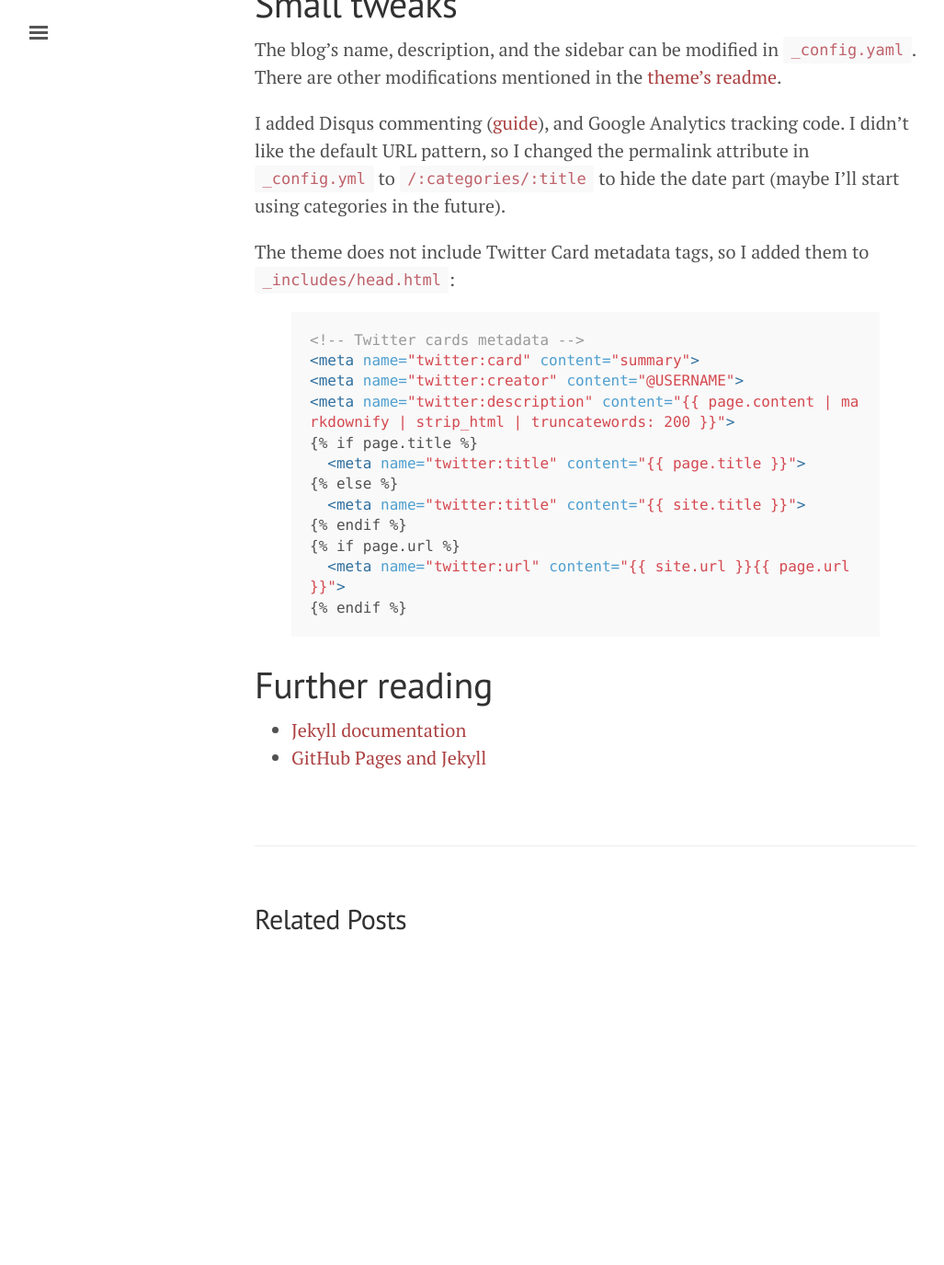
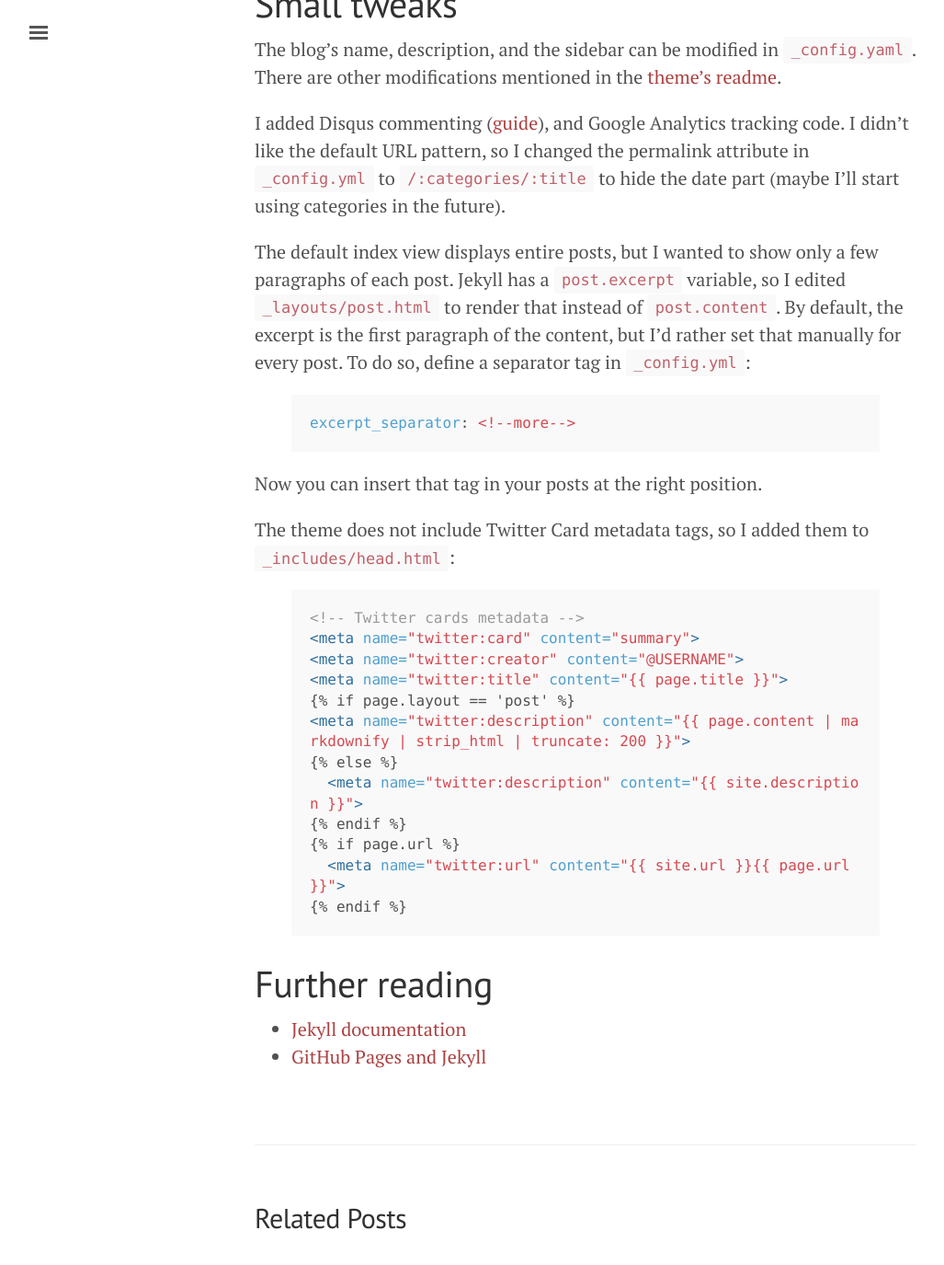
Before and after one commit to ofalvai/oliverfalvai.com, a Jekyll site: the page built from _posts/2015-12-12-gh-pages-jekyll-howto.md, in a window 1280 px wide and 1400 px high, scrolled down 1934 px. Shown: the top 1375 px of the window at 92% size, without its empty margins (3-1030 px from the left). Built offline with Jekyll 4.4.1, drawn with Linux system fonts in a browser that asks for light colours; comment, search, counter and statistics services are not loaded; before the commit the page ends 3011 px from its top, so only the background shows below that.

Commit message:
Post update: include info about excerpt_separator

```diff
--- a/_includes/head.html
+++ b/_includes/head.html
@@ -23,6 +23,7 @@
   <!-- Icons -->
   <link rel="apple-touch-icon-precomposed" sizes="144x144" href="{{ site.baseurl }}/public/apple-touch-icon-precomposed.png">
   <link rel="shortcut icon" href="{{ site.baseurl }}/public/favicon.ico">
+  <link rel="icon" type="image/png" sizes="32x32" href="{{ site.baseurl }}/public/favicon-32x32.png">
 
   <!-- RSS -->
   <link rel="alternate" type="application/rss+xml" title="RSS" href="/atom.xml">
--- a/_posts/2015-12-12-gh-pages-jekyll-howto.md
+++ b/_posts/2015-12-12-gh-pages-jekyll-howto.md
@@ -41,17 +41,25 @@ The blog's name, description, and the sidebar can be modified in `_config.yaml`.
 
 I added Disqus commenting ([guide](https://help.disqus.com/customer/portal/articles/472138-jekyll-installation-instructions)), and Google Analytics tracking code. I didn't like the default URL pattern, so I changed the permalink attribute in `_config.yml` to `/:categories/:title` to hide the date part (maybe I'll start using categories in the future).
 
+The default index view displays entire posts, but I wanted to show only a few paragraphs of each post. Jekyll has a `post.excerpt` variable, so I edited `_layouts/post.html` to render that instead of `post.content`. By default, the excerpt is the first paragraph of the content, but I'd rather set that manually for every post. To do so, define a separator tag in `_config.yml`:
+
+{% highlight yml %}
+excerpt_separator: <!--more-->
+{% endhighlight %}
+
+Now you can insert that tag in your posts at the right position.
+
 The theme does not include Twitter Card metadata tags, so I added them to `_includes/head.html`:
 
 {% highlight html %}
 <!-- Twitter cards metadata -->
 <meta name="twitter:card" content="summary">
 <meta name="twitter:creator" content="@USERNAME">
-<meta name="twitter:description" content="{% raw %}{{ page.content | markdownify | strip_html | truncatewords: 200 }}{% endraw %}">
-{% raw %}{% if page.title %}{% endraw %}
-  <meta name="twitter:title" content="{% raw %}{{ page.title }}{% endraw %}">
+<meta name="twitter:title" content="{% raw %}{{ page.title }}{% endraw %}">
+{% raw %}{% if page.layout == 'post' %}{% endraw %}
+<meta name="twitter:description" content="{% raw %}{{ page.content | markdownify | strip_html | truncate: 200 }}{% endraw %}">
 {% raw %}{% else %}{% endraw %}
-  <meta name="twitter:title" content="{% raw %}{{ site.title }}{% endraw %}">
+  <meta name="twitter:description" content="{% raw %}{{ site.description }}{% endraw %}">
 {% raw %}{% endif %}{% endraw %}
 {% raw %}{% if page.url %}{% endraw %}
   <meta name="twitter:url" content="{% raw %}{{ site.url }}{{ page.url }}{% endraw %}">
```
